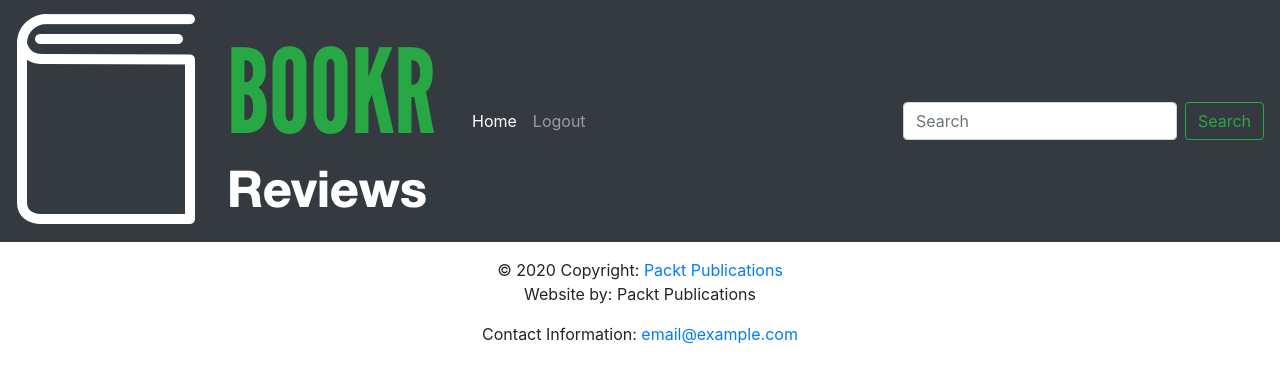
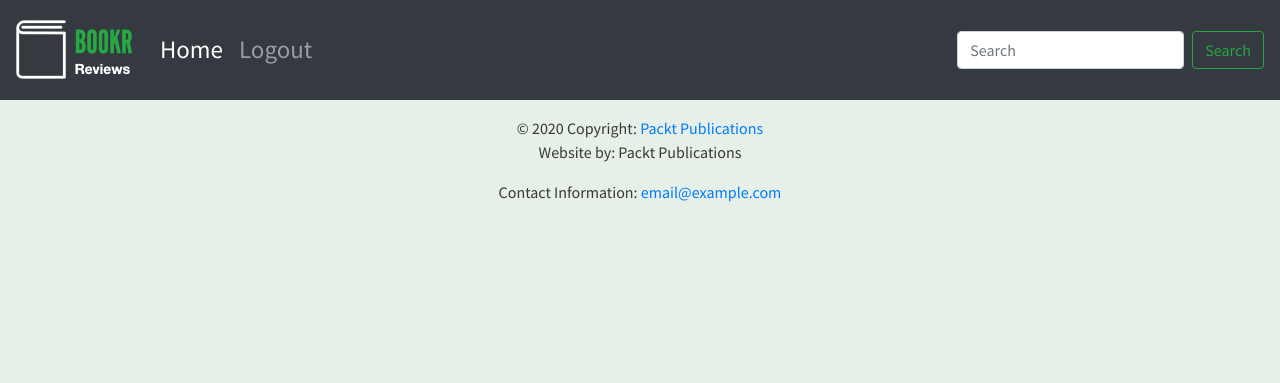
Before and after one commit to rodrigobmedeiros/Bookr, a Django app: page /books/ in a window 1280 px wide. Shown: the top 383 px of the page. Run offline with Django 4.2, Linux system fonts and the light colour scheme; data that the repository does not hold is empty; some libraries are stand-ins or nearby versions.

Commit message:
add links to css file and style

```diff
--- a/templates/base.html
+++ b/templates/base.html
@@ -9,7 +9,8 @@
         <!-- Bootstrap CSS -->
         {% bootstrap_css %}
         <link rel="stylesheet" href="https://cdnjs.cloudflare.com/ajax/libs/font-awesome/4.7.0/css/font-awesome.min.css">
-
+        <link rel="stylesheet" href="{% static 'main.css' %}">
+        <link rel="stylesheet" href="https://fonts.googleapis.com/css?family=Libre+Baskerville|Source+Sans+Pro&display=swap">
         <title>Book Review</title>
     </head>
     <body>
```
